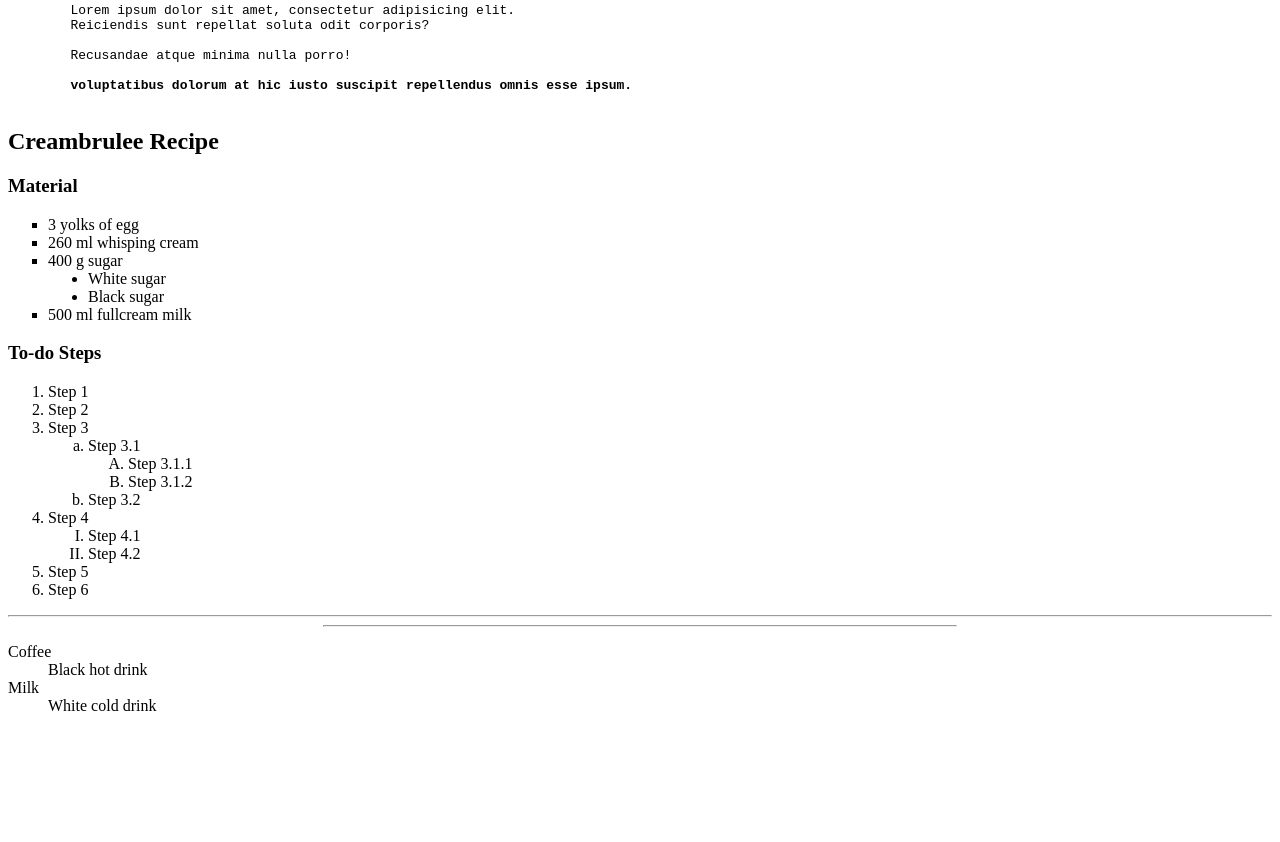
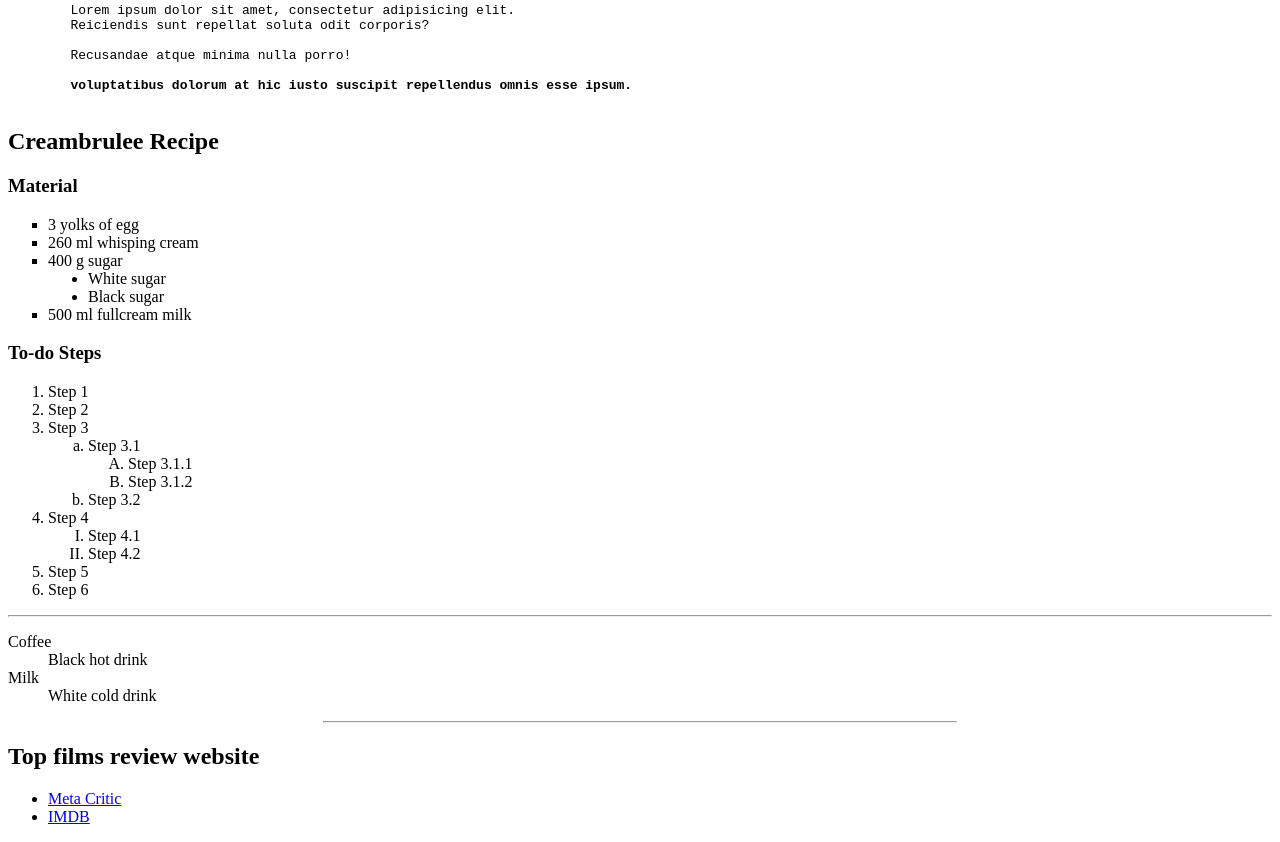
Before and after one commit to HoangPham/UID-UXD, a plain HTML site: page index.html in a window 1280 px wide. Shown: the part 790-1632 px from the top of the page. Before the commit the page ends 1521 px from the top, so only its background shows below. Drawn offline with Linux system fonts and the light colour scheme.

Commit message:
Add files via upload

```diff
--- a/index.html
+++ b/index.html
@@ -85,7 +85,6 @@
     </ol>
 
     <hr>
-    <hr width="50%">
 
     <dl> <!--The <dl> tag defines a description list.-->
         <!-- The <dl> tag is used in conjunction with <dt> (defines terms/names) and <dd> (describes each term/name) -->
@@ -94,5 +93,17 @@
         <dt>Milk</dt>
         <dd>White cold drink</dd>
     </dl>
+
+    <hr width="50%">
+
+    <h2>Top films review website</h2>
+    <ul>
+        <li><a href="https://www.metacritic.com/" target="_blank" title="Meta Cretic Top Movie" rel="nofollow">Meta Critic</li>
+        <!-- target="_blank": open in new tag ai browser-->
+        <!-- rel="nofollow": "nofollow" is used by Google, to specify that the Google search spider should not follow that link-->
+        <!-- title: Declare for SEO -->
+        <li><a href="https://www.imdb.com/" target="_blank" title="Top movie review">IMDB</a></li>
+    </ul>
+
 </body>
 </html>
```
